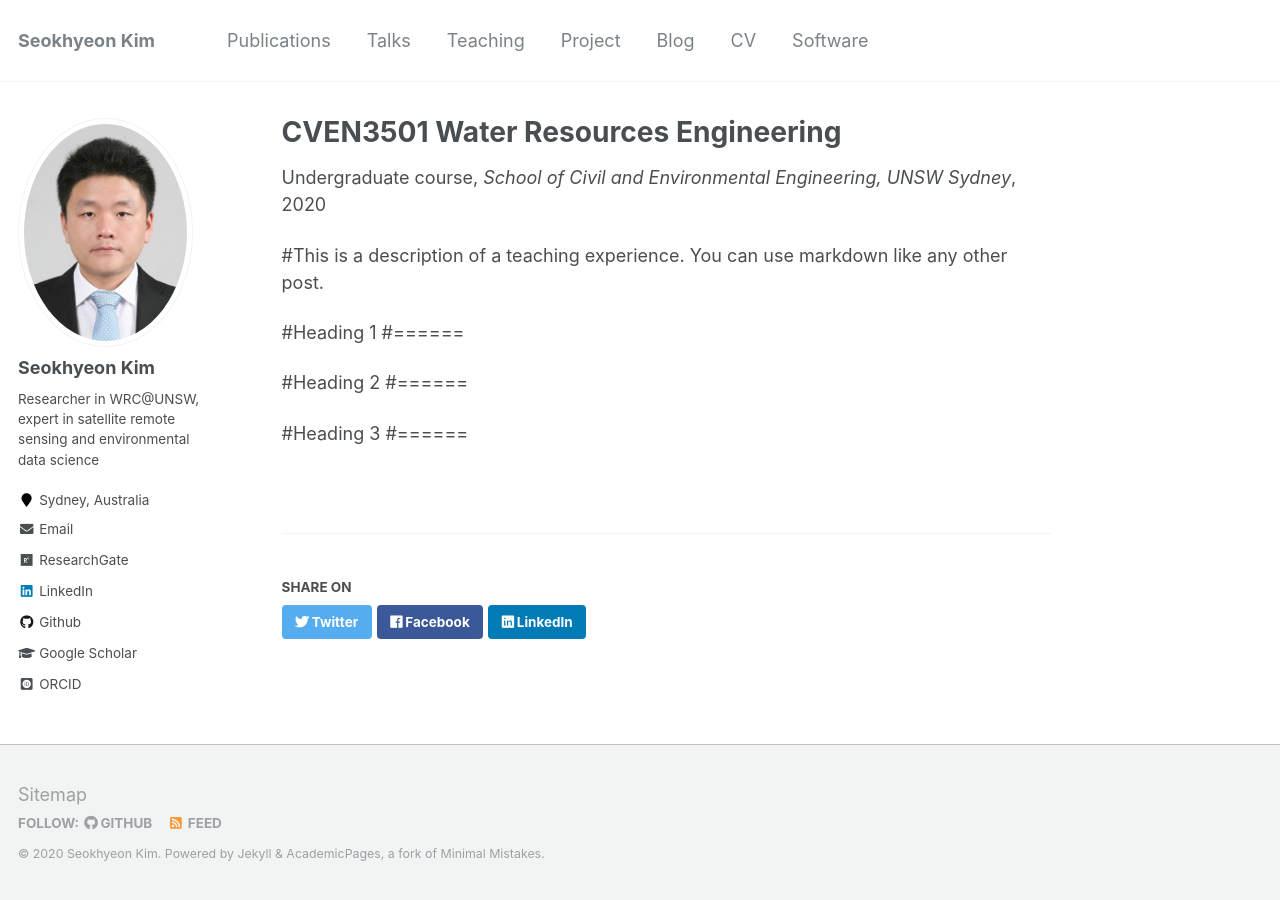
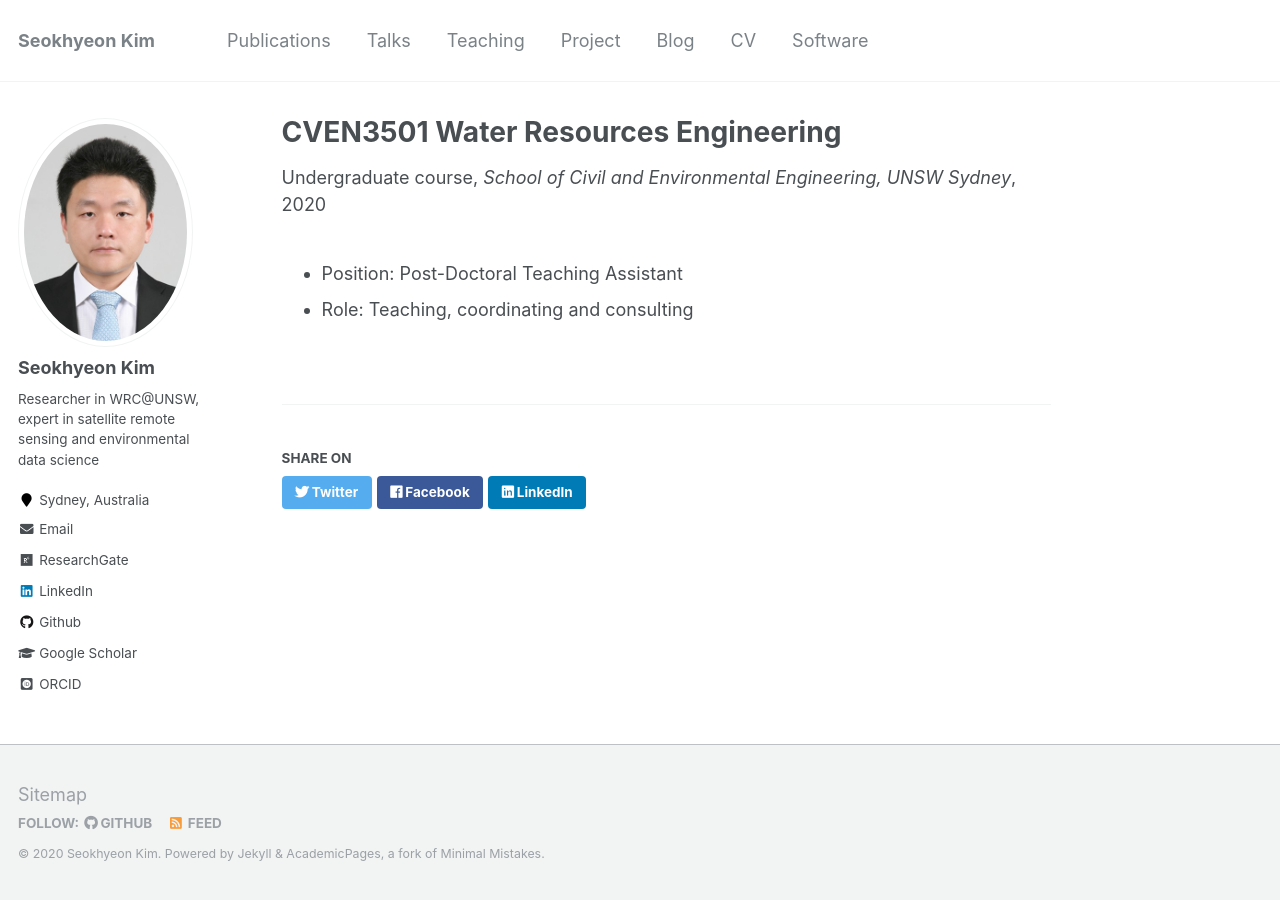
Before and after one commit to uawds/SanghoonJunWater.github.io, a Jekyll site: the page built from _teaching/2020-T1-WRE_UNSW.md, in a window 1280 px wide. Built offline with Jekyll 4.4.1, drawn with Linux system fonts in a browser that asks for light colours; some web fonts are replaced.

Commit message:
Update 2020-T1-WRE_UNSW.md

```diff
--- a/_teaching/2020-T1-WRE_UNSW.md
+++ b/_teaching/2020-T1-WRE_UNSW.md
@@ -8,13 +8,5 @@ date: 2020-02-17
 location: "Sydney, Australia"
 ---
 
-#This is a description of a teaching experience. You can use markdown like any other post.
-
-#Heading 1
-#======
-
-#Heading 2
-#======
-
-#Heading 3
-#======
+* Position: Post-Doctoral Teaching Assistant
+* Role: Teaching, coordinating and consulting
```
